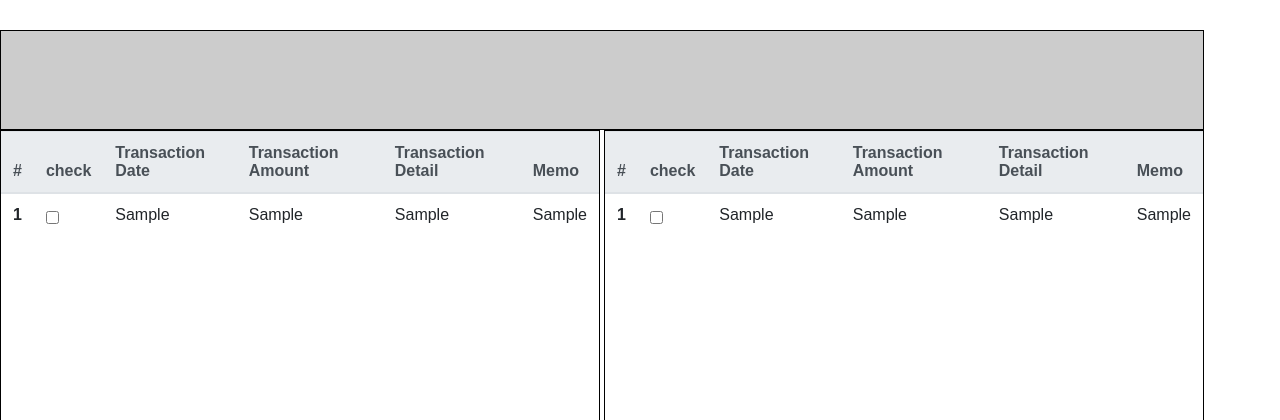
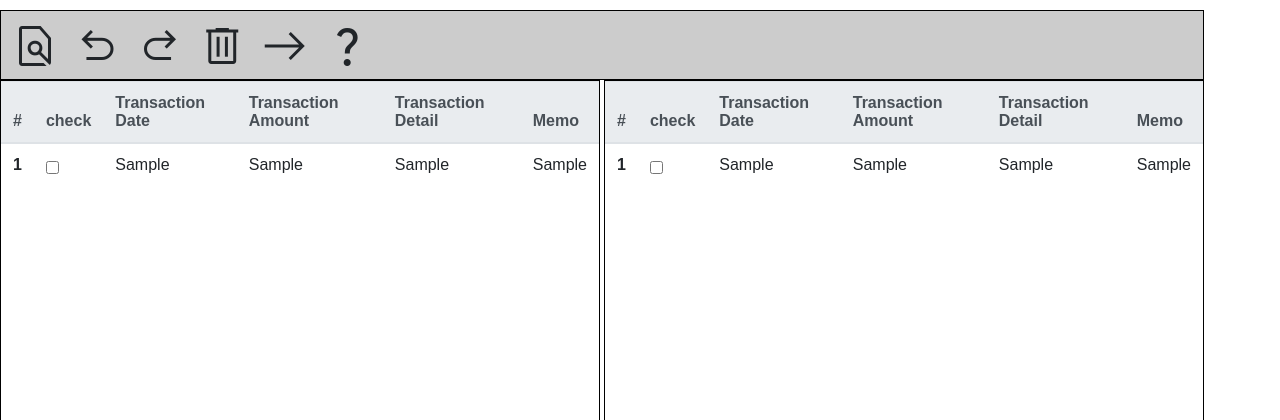
Before and after one commit to HICC-Bootcamp/2022-import4ky-HICCAccountingProgram, a Django app: template HIAC/templates/HIAC/account_setting.html in a window 1280 px wide. Shown: the part 90-510 px from the top of the page. Run offline with Django 3.2, Linux system fonts and the light colour scheme; the template is opened without the code that fills it: most values are stand-ins (such as "Sample title", 1, 10 or a date in 2020); some web fonts are replaced.

Commit message:
toolbar icon 생성

```diff
--- a/HIAC/templates/HIAC/account_setting.html
+++ b/HIAC/templates/HIAC/account_setting.html
@@ -3,6 +3,14 @@
 {% block body %}
 
     <style>
+
+        .material-symbols-outlined {
+             font-variation-settings:
+            'FILL' 0,
+            'wght' 400,
+            'GRAD' 0,
+            'opsz' 48
+        }
 
         @font-face {
         font-family: 'GangwonEdu_OTFBoldA';
@@ -27,12 +35,58 @@
         }
 
         .toolbar {
-            margin-top: 30px;
+            margin-top: 10px;
             width: 1204px;
-            height: 100px;
+            height: 70px;
             border: 1px solid black;
             background-color: #ccc;
         }
+
+        .toolbar .icon_group {
+            position: relative;
+            width: 400px;
+            height: 48px;
+            top: 11px;
+            margin-left: 10px;
+
+        }
+
+        .toolbar .icon_group #find {
+            font-size: 48px;
+            margin-right: 10px;
+            cursor: pointer;
+        }
+
+        .toolbar .icon_group #undo {
+            font-size: 48px;
+            margin-right: 10px;
+            cursor: pointer;
+        }
+
+        .toolbar .icon_group #redo {
+            font-size: 48px;
+            margin-right: 10px;
+            cursor: pointer;
+        }
+
+        .toolbar .icon_group #delete {
+            font-size: 48px;
+            margin-right: 10px;
+            cursor: pointer;
+        }
+
+        .toolbar .icon_group #east {
+            font-size: 48px;
+            margin-right: 10px;
+            cursor: pointer;
+        }
+
+        .toolbar .icon_group #question {
+            font-size: 48px;
+            margin-right: 10px;
+            cursor: pointer;
+        }
+
 
         .leftTable {
             margin: 0;
@@ -69,7 +123,14 @@
 
     <article>
         <div class="toolbar">
-
+            <div class="icon_group">
+              <span class="material-symbols-outlined" id="find">find_in_page</span>
+              <span class="material-symbols-outlined" id="undo">undo</span>
+              <span class="material-symbols-outlined" id="redo">redo</span>
+              <span class="material-symbols-outlined" id="delete">delete</span>
+              <span class="material-symbols-outlined" id="east">east</span>
+              <span class="material-symbols-outlined" id="question" onclick="location.href='https://github.com/HICC-Bootcamp/2022-import4ky-HICCAccountingProgram'">question_mark</span>
+            </div>
         </div>
         <div class="mainWindow">
             <div class="leftTable">
--- a/templates/base.html
+++ b/templates/base.html
@@ -5,6 +5,7 @@
     <meta name="viewpoint" content="width=device-width, initial-scale=1.0">
     <meta http-equiv="x-ua-compatible" content="ie=edge">
     <title>HICC Accounting Program</title>
+    <link rel="stylesheet" href="https://fonts.googleapis.com/css2?family=Material+Symbols+Outlined:opsz,wght,FILL,GRAD@20..48,100..700,0..1,-50..200" />
     <link rel="stylesheet" href="https://cdn.jsdelivr.net/npm/bootstrap@4.4.1/dist/css/bootstrap.min.css" integrity="sha384-Vkoo8x4CGsO3+Hhxv8T/Q5PaXtkKtu6ug5TOeNV6gBiFeWPGFN9MuhOf23Q9Ifjh" crossorigin="anonymous">
 </head>
 <body>
```
